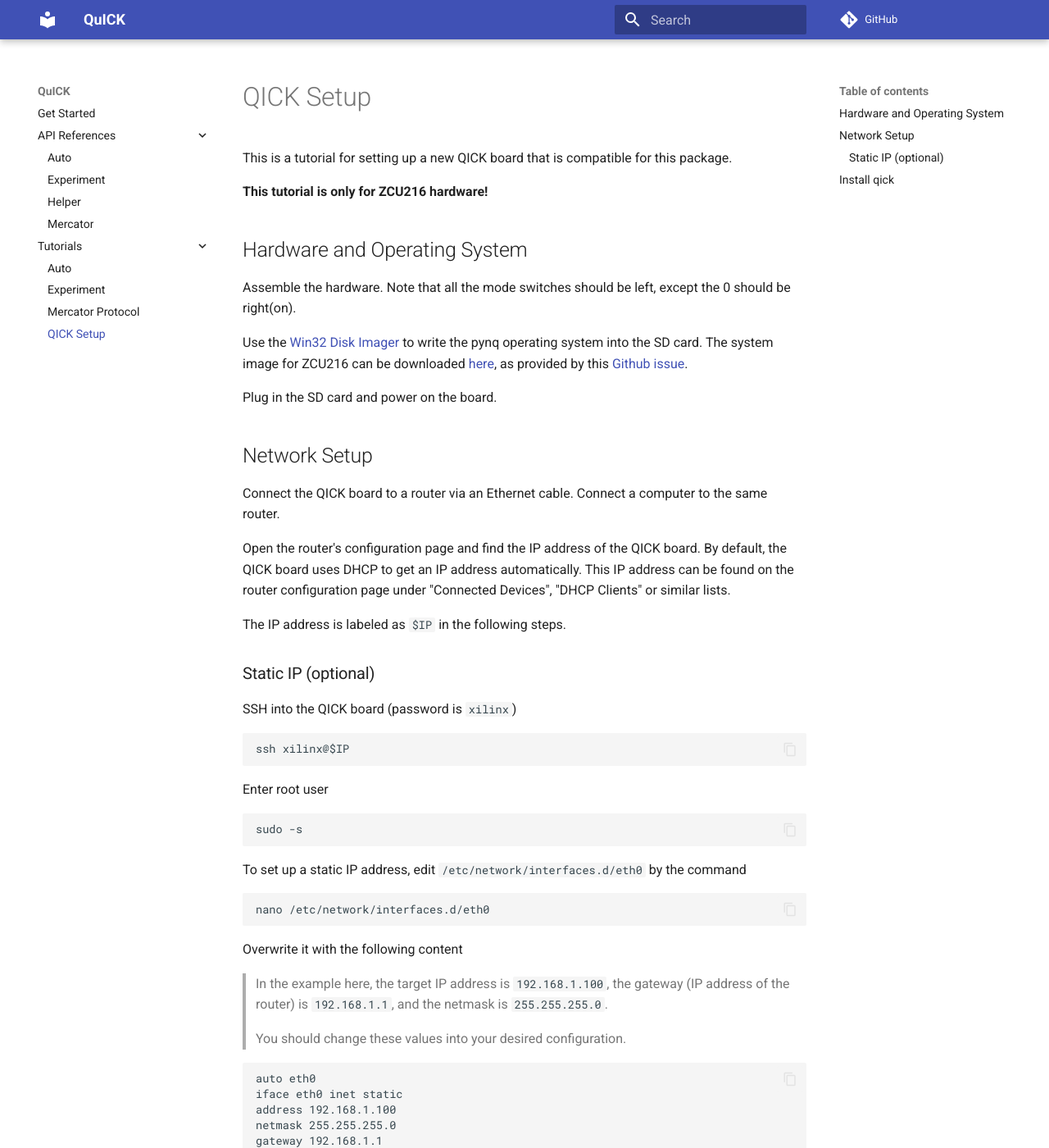
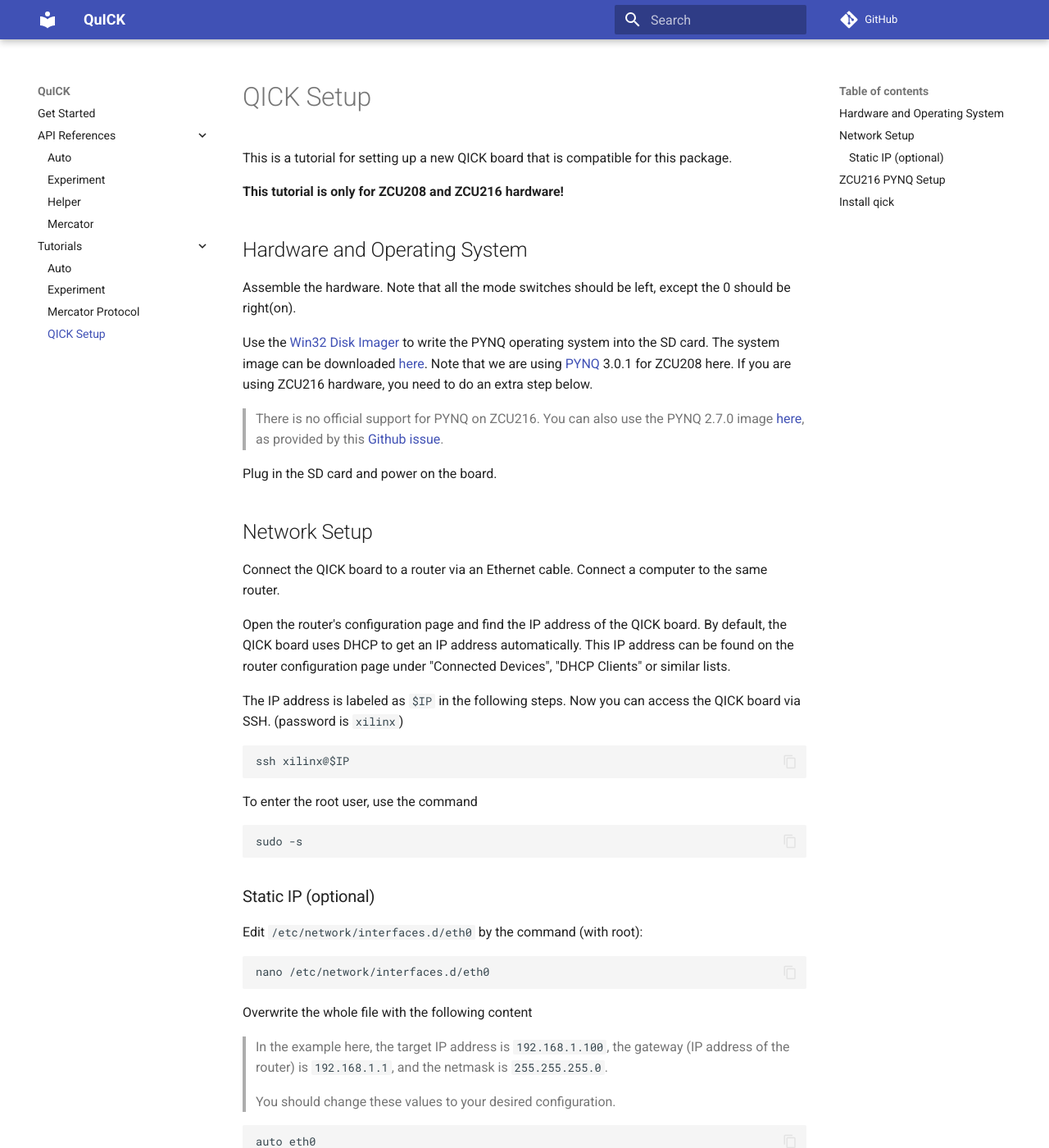
Before and after one commit to clelandlab/quick, an MkDocs documentation site: the page built from docs/Tutorials/qick.md, in a window 1280 px wide and 1400 px high. Shown: the whole window at 82% size. Built offline with MkDocs 1.6.1 and Material for MkDocs 9.7.7, drawn with Linux system fonts in a browser that asks for light colours; comment, search, counter and statistics services are not loaded; some of the changed text lies outside the part shown.

Commit message:
Update qick setup

````diff
--- a/docs/Tutorials/qick.md
+++ b/docs/Tutorials/qick.md
@@ -2,13 +2,15 @@
 
 This is a tutorial for setting up a new QICK board that is compatible for this package.
 
-**This tutorial is only for ZCU216 hardware!**
+**This tutorial is only for ZCU208 and ZCU216 hardware!**
 
 ## Hardware and Operating System
 
 Assemble the hardware. Note that all the mode switches should be left, except the 0 should be right(on).
 
-Use the [Win32 Disk Imager](https://sourceforge.net/projects/win32diskimager/) to write the pynq operating system into the SD card. The system image for ZCU216 can be downloaded [here](https://drive.google.com/file/d/10kDKrEqA4l0_S3ysTlWbbOHgTsV0Zpyq/view?usp=sharing), as provided by this [Github issue](https://github.com/sarafs1926/ZCU216-PYNQ/issues/1).
+Use the [Win32 Disk Imager](https://sourceforge.net/projects/win32diskimager/) to write the PYNQ operating system into the SD card. The system image can be downloaded [here](https://www.xilinx.com/bin/public/openDownload?filename=zcu208_v3.0.1.zip). Note that we are using [PYNQ](https://www.pynq.io/boards.html) 3.0.1 for ZCU208 here. If you are using ZCU216 hardware, you need to do an extra step below.
+
+> There is no official support for PYNQ on ZCU216. You can also use the PYNQ 2.7.0 image [here](https://drive.google.com/file/d/10kDKrEqA4l0_S3ysTlWbbOHgTsV0Zpyq/view?usp=sharing), as provided by this [Github issue](https://github.com/sarafs1926/ZCU216-PYNQ/issues/1).
 
 Plug in the SD card and power on the board.
 
@@ -18,33 +20,31 @@
 
 Open the router's configuration page and find the IP address of the QICK board. By default, the QICK board uses DHCP to get an IP address automatically. This IP address can be found on the router configuration page under "Connected Devices", "DHCP Clients" or similar lists.
 
-The IP address is labeled as `$IP` in the following steps.
-
-### Static IP (optional)
-
-SSH into the QICK board (password is `xilinx`)
+The IP address is labeled as `$IP` in the following steps. Now you can access the QICK board via SSH. (password is `xilinx`)
 
 ```
 ssh xilinx@$IP
 ```
 
-Enter root user
+To enter the root user, use the command
 
 ```
 sudo -s
 ```
 
-To set up a static IP address, edit `/etc/network/interfaces.d/eth0` by the command
+### Static IP (optional)
+
+Edit `/etc/network/interfaces.d/eth0` by the command (with root):
 
 ```
 nano /etc/network/interfaces.d/eth0
 ```
 
-Overwrite it with the following content
+Overwrite the whole file with the following content
 
 > In the example here, the target IP address is `192.168.1.100`, the gateway (IP address of the router) is `192.168.1.1`, and the netmask is `255.255.255.0`.
 >
-> You should change these values into your desired configuration.
+> You should change these values to your desired configuration.
 
 ```
 auto eth0
@@ -55,6 +55,22 @@
 ```
 
 **Triple check before saving the file! You will need to redo everything in this tutorial if you made a typo here.**
+
+Restart the QICK board to let the changes take effect.
+
+## ZCU216 PYNQ Setup
+
+If you are using the ZCU208 image on ZCU216, you need to edit `/etc/profile.d/boardname.sh` with the command (with root):
+
+```
+nano /etc/profile.d/boardname.sh
+```
+
+overwrite the whole file with the following content:
+
+```
+export BOARD=ZCU216
+```
 
 Restart the QICK board to let the changes take effect.
 
````
